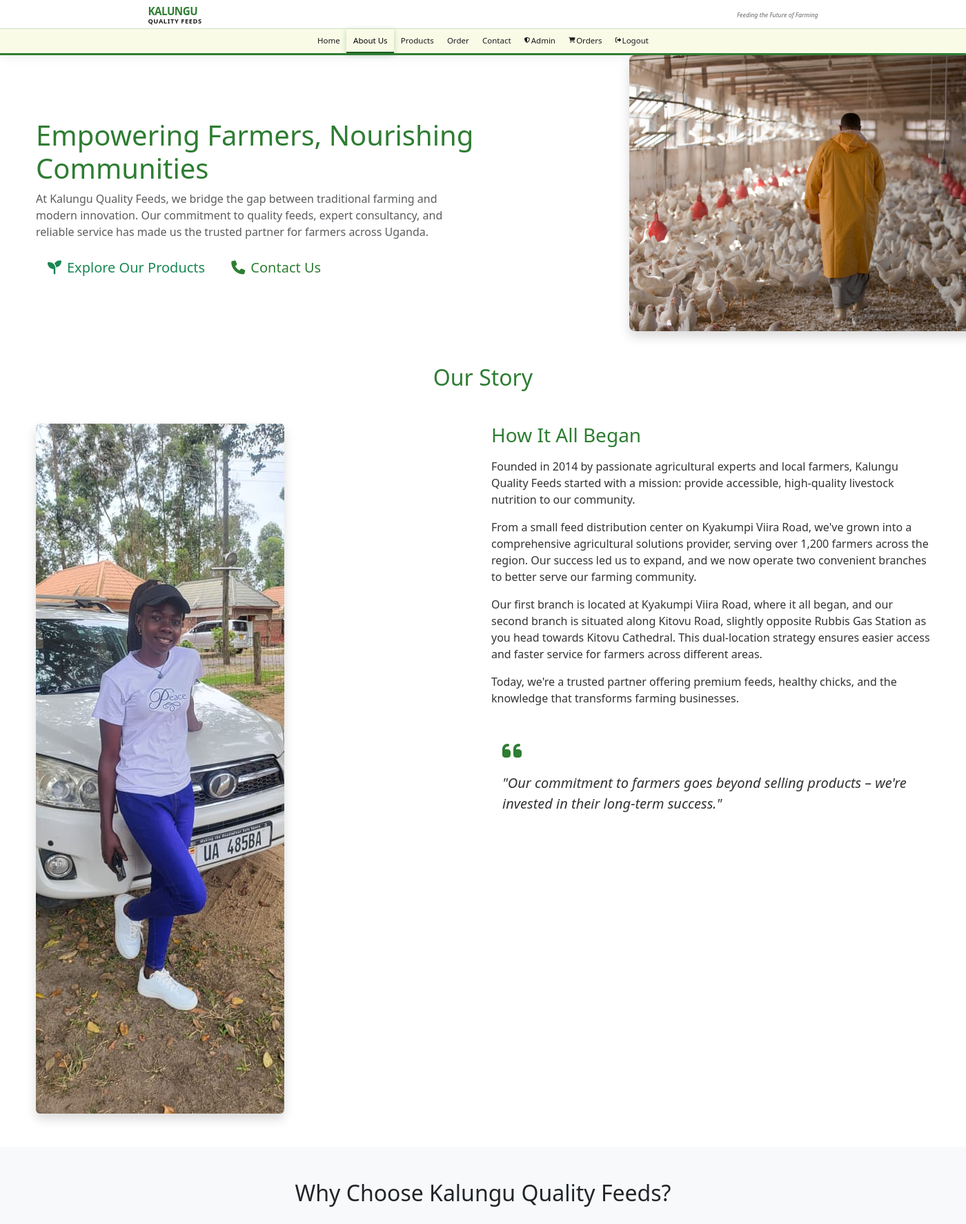
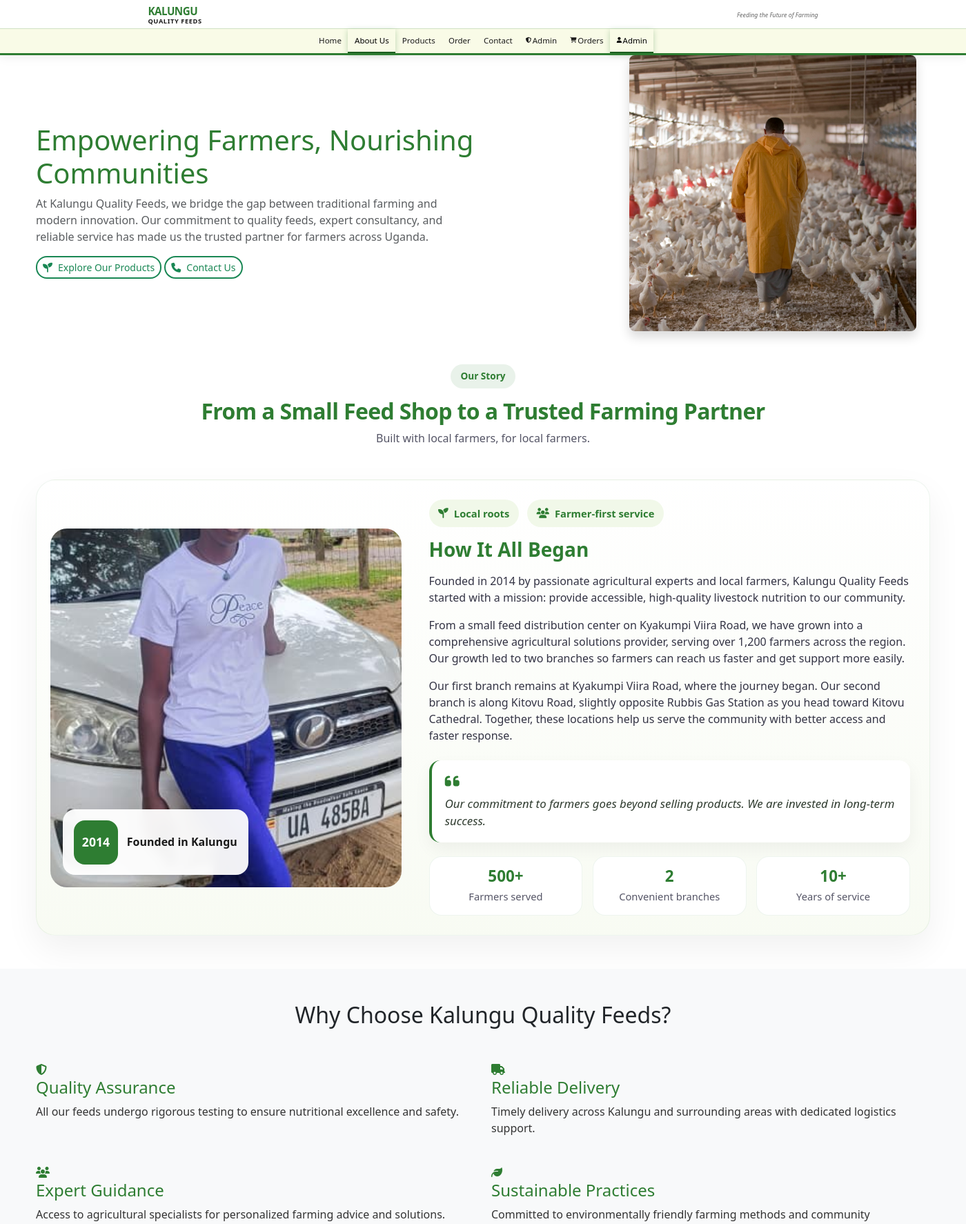
Before and after one commit to Angella-Malayika/poultry, a PHP site: page /project/about.php in a window 1400 px wide; the page is wider, and only the part inside the window is pictured. Shown: the top 1774 px of that part at 69% size. Run offline with PHP 8.4, Linux system fonts and the light colour scheme; a user stored in the database is signed in; some libraries are stand-ins or nearby versions.

Commit message:
ourstory improved

```diff
--- a/Admin/upload_photo.php
+++ b/Admin/upload_photo.php
@@ -440,7 +440,6 @@ if ($recent_result) {
             </div>
             <div class="d-flex align-items-center gap-3">
                 <span class="text-muted">Welcome, <?php echo htmlspecialchars((string) ($_SESSION['username'] ?? 'Admin')); ?></span>
-                <a href="adlogout.php" class="btn btn-outline-danger btn-sm"><i class="bi bi-box-arrow-left"></i> Logout</a>
             </div>
         </div>
 
--- a/Admin/view_messages.php
+++ b/Admin/view_messages.php
@@ -138,7 +138,7 @@ $unread_count = count(array_filter($messages, static function ($message) {
         }
     body { background: #f0f2f5; }
     .sidebar {
-        background: linear-gradient(135deg, #0f3c2a, #1f6b3f);
+        background: linear-gradient(135deg, var(--leaf-900), var(--leaf-700));
         min-height: 100vh;
         color: #fff;
         padding-top: 20px;
@@ -212,7 +212,6 @@ $unread_count = count(array_filter($messages, static function ($message) {
             <h5 class="mb-0"><i class="bi bi-envelope me-2"></i>Messages</h5>
             <div class="d-flex align-items-center gap-3">
                 <span class="text-muted">Welcome, <?php echo htmlspecialchars($_SESSION['username']); ?></span>
-                <a href="adlogout.php" class="btn btn-outline-danger btn-sm"><i class="bi bi-box-arrow-left"></i> Logout</a>
             </div>
         </div>
 
--- a/Admin/view_orders.php
+++ b/Admin/view_orders.php
@@ -187,7 +187,6 @@ $status_labels = [
             <h5 class="mb-0"><i class="bi bi-cart3 me-2"></i>Order Management</h5>
             <div class="d-flex align-items-center gap-3">
                 <span class="text-muted">Welcome, <?php echo htmlspecialchars($_SESSION['username']); ?></span>
-                <a href="adlogout.php" class="btn btn-outline-danger btn-sm"><i class="bi bi-box-arrow-left"></i> Logout</a>
             </div>
         </div>
 
--- a/about.php
+++ b/about.php
@@ -12,6 +12,199 @@
 </head>
 
 <body>
+    <style>
+        .section-heading h2 {
+    color: #2e7d32;
+    font-weight: 800;
+    letter-spacing: -0.02em;
+}
+
+.section-kicker {
+    display: inline-block;
+    padding: 0.45rem 0.9rem;
+    border-radius: 999px;
+    background: rgba(46, 125, 50, 0.1);
+    color: #2e7d32;
+    font-weight: 700;
+    font-size: 0.85rem;
+    margin-bottom: 0.9rem;
+}
+
+.section-heading p {
+    max-width: 760px;
+    margin: 0 auto;
+    color: #556;
+}
+
+.story-shell {
+    background: linear-gradient(180deg, #ffffff 0%, #f8fbf3 100%);
+    border: 1px solid rgba(46, 125, 50, 0.08);
+    border-radius: 28px;
+    padding: 1.25rem;
+    box-shadow: 0 20px 50px rgba(0, 0, 0, 0.06);
+}
+
+.story-visual {
+    position: relative;
+    border-radius: 24px;
+    overflow: hidden;
+    min-height: 520px;
+    background: #e9f3e7;
+}
+
+.story-image {
+    width: 100%;
+    height: 520px;
+    object-fit: cover;
+    display: block;
+}
+
+.story-badge {
+    position: absolute;
+    left: 18px;
+    bottom: 18px;
+    background: rgba(255, 255, 255, 0.94);
+    backdrop-filter: blur(8px);
+    border-radius: 18px;
+    padding: 0.95rem 1rem;
+    display: flex;
+    gap: 0.8rem;
+    align-items: center;
+    box-shadow: 0 10px 30px rgba(0, 0, 0, 0.12);
+}
+
+.story-badge-number {
+    display: inline-flex;
+    align-items: center;
+    justify-content: center;
+    width: 64px;
+    height: 64px;
+    border-radius: 16px;
+    background: #2e7d32;
+    color: #fff;
+    font-size: 1.1rem;
+    font-weight: 800;
+}
+
+.story-badge-text {
+    color: #1a1a1a;
+    font-weight: 700;
+    line-height: 1.3;
+}
+
+.story-content {
+    padding: 0.5rem 0.5rem 0.5rem 1rem;
+}
+
+.story-content h3 {
+    color: #2e7d32;
+    font-weight: 800;
+    margin-bottom: 1rem;
+}
+
+.story-content p {
+    color: #334;
+    margin-bottom: 1rem;
+}
+
+.story-meta {
+    display: flex;
+    flex-wrap: wrap;
+    gap: 0.75rem;
+    margin-bottom: 1rem;
+}
+
+.story-chip {
+    display: inline-flex;
+    align-items: center;
+    gap: 0.5rem;
+    padding: 0.55rem 0.85rem;
+    border-radius: 999px;
+    background: #f1f8e9;
+    color: #2e7d32;
+    font-weight: 700;
+    font-size: 0.92rem;
+}
+
+.story-quote {
+    margin: 1.5rem 0 1.25rem;
+    padding: 1.15rem 1.2rem;
+    border-left: 4px solid #2e7d32;
+    background: #fff;
+    border-radius: 16px;
+    box-shadow: 0 10px 24px rgba(0, 0, 0, 0.05);
+}
+
+.story-quote i {
+    color: #2e7d32;
+    font-size: 1.5rem;
+    margin-bottom: 0.5rem;
+}
+
+.story-quote blockquote {
+    margin: 0;
+    font-style: italic;
+    color: #2f3b2f;
+    font-size: 1.05rem;
+}
+
+.story-stats {
+    display: grid;
+    grid-template-columns: repeat(3, minmax(0, 1fr));
+    gap: 0.9rem;
+}
+
+.story-stat {
+    background: #fff;
+    border: 1px solid rgba(46, 125, 50, 0.08);
+    border-radius: 18px;
+    padding: 1rem;
+    text-align: center;
+}
+
+.story-stat strong {
+    display: block;
+    color: #2e7d32;
+    font-size: 1.4rem;
+    line-height: 1.1;
+}
+
+.story-stat span {
+    display: block;
+    color: #556;
+    font-size: 0.92rem;
+    margin-top: 0.35rem;
+}
+
+@media (max-width: 991px) {
+    .story-content {
+        padding: 0.25rem;
+    }
+
+    .story-visual,
+    .story-image {
+        min-height: 380px;
+        height: 380px;
+    }
+}
+
+@media (max-width: 576px) {
+    .story-stats {
+        grid-template-columns: 1fr;
+    }
+
+    .story-badge {
+        left: 12px;
+        right: 12px;
+    }
+
+    .story-badge-number {
+        width: 56px;
+        height: 56px;
+        flex: 0 0 56px;
+    }
+}
+    </style>
 <?php include 'header.php'; ?>
     <main class="about-page">
         <!-- Hero Section -->
@@ -28,16 +221,16 @@
                                 for farmers across Uganda.
                             </p>
                             <div class="about-hero-actions">
-                                <a class="btn  btn-lg text-success" href="product.php#feeds">
+                                <a class="btn  btn-sm rounded-4 border border-2 border-success text-success" href="product.php#feeds">
                                     <i class="fas fa-seedling me-2"></i>Explore Our Products
 </a>
-                                <a class="btn  btn-lg" href="contact.php" style="color: #2e7d32;">
+                                <a class="btn  btn-sm rounded-5 border border-2 border-success text-success" href="contact.php" style="color: #2e7d32;">
                                    <i class="fas fa-phone me-2"></i>Contact Us
                                 </a>
                             </div>
                         </div>
                     </div>
-                    <div class="col-lg-6">
+                    <div class="col-lg-4">
                         <div class="about-hero-media">
                             <img src="./images/white hen.jpg" alt="Kalungu Quality Feeds - Supporting Farmers" class="img-fluid rounded-3 shadow w-100" style="object-fit: cover; height: 400px; margin-left: 200px;">
                         </div>
@@ -49,42 +242,80 @@
         <!-- Our Story Section -->
         <section class="our-story py-5">
              <div class="container">
-                <h2 class="text-center mb-5" style="color: #2e7d32;">Our Story</h2>
-                <div class="row align-items-stretch g-4">
-                    <div class="col-lg-6">
-                        <div class="h-1000 d-flex align-items-center">
-                            <img src="./images/lydia.jpeg" alt="Our Journey" class="img-fluid rounded shadow w-800">
+        <div class="section-heading text-center mb-5">
+            <span class="section-kicker">Our Story</span>
+            <h2>From a Small Feed Shop to a Trusted Farming Partner</h2>
+            <p>Built with local farmers, for local farmers.</p>
+        </div>
+
+        <div class="story-shell">
+            <div class="row g-4 align-items-center">
+                <div class="col-lg-5">
+                    <div class="story-visual">
+                        <img src="./images/lydia.jpeg" alt="Our Journey" class="img-fluid story-image">
+                        <div class="story-badge">
+                            <span class="story-badge-number">2014</span>
+                            <span class="story-badge-text">Founded in Kalungu</span>
                         </div>
                     </div>
-                    <div class="col-lg-6">
-                        <div class="h-500 d-flex flex-column justify-content-center">
-                            <h3 class="mb-3" style="color: #2e7d32;">How It All Began</h3>
-                            <p style="color: #333;">
+                </div>
+
+                <div class="col-lg-7">
+                    <div class="story-content">
+                        <div class="story-meta">
+                            <div class="story-chip">
+                                <i class="fas fa-seedling"></i>
+                                Local roots
+                            </div>
+                            <div class="story-chip">
+                                <i class="fas fa-users"></i>
+                                Farmer-first service
+                            </div>
+                        </div>
+
+                        <h3>How It All Began</h3>
+                        <p>
                             Founded in 2014 by passionate agricultural experts and local farmers, Kalungu Quality Feeds
                             started with a mission: provide accessible, high-quality livestock nutrition to our community.
                         </p>
-                            <p style="color: #333;">
-                                From a small feed distribution center on Kyakumpi Viira Road, we've grown into a comprehensive
-                                agricultural solutions provider, serving over 1,200 farmers across the region. Our success led us to expand, and we now operate two convenient branches to better serve our farming community.
+                        <p>
+                            From a small feed distribution center on Kyakumpi Viira Road, we have grown into a
+                            comprehensive agricultural solutions provider, serving over 1,200 farmers across the region.
+                            Our growth led to two branches so farmers can reach us faster and get support more easily.
                         </p>
-                            <p style="color: #333;">
-                                Our first branch is located at Kyakumpi Viira Road, where it all began, and our second branch is situated along Kitovu Road, slightly opposite Rubbis Gas Station as you head towards Kitovu Cathedral. This dual-location strategy ensures easier access and faster service for farmers across different areas.
+                        <p>
+                            Our first branch remains at Kyakumpi Viira Road, where the journey began. Our second branch
+                            is along Kitovu Road, slightly opposite Rubbis Gas Station as you head toward Kitovu Cathedral.
+                            Together, these locations help us serve the community with better access and faster response.
                         </p>
-                            <p style="color: #333;">
-                                Today, we're a trusted partner offering premium feeds, healthy chicks, and the knowledge
-                                that transforms farming businesses.
-                            </p>
-                            <div class="mt-3 p-3" style="background-color: #fff; border-left: 4px; border-radius: 4px; height:min-content; width:fit-content">
-                                <i class="fas fa-quote-left fa-2x mb-3" style="color: #2e7d32;"></i>
-                                <blockquote class="blockquote mb-0">
-                                    <p class="mb-2" style="color: #333; font-style: italic;">"Our commitment to farmers goes beyond selling products – we're invested in their long-term success."</p>
-                                    <!-- <footer class="blockquote-footer" style="color: #2e7d32;">Founder's Vision</footer> -->
+
+                        <div class="story-quote">
+                            <i class="fas fa-quote-left"></i>
+                            <blockquote>
+                                Our commitment to farmers goes beyond selling products. We are invested in long-term success.
                             </blockquote>
+                        </div>
+
+                        <div class="story-stats">
+                            <div class="story-stat">
+                                <strong>500+</strong>
+                                <span>Farmers served</span>
+                            </div>
+                            <div class="story-stat">
+                                <strong>2</strong>
+                                <span>Convenient branches</span>
+                            </div>
+                            <div class="story-stat">
+                                <strong>10+</strong>
+                                <span>Years of service</span>
                             </div>
                         </div>
                     </div>
                 </div>
             </div>
+        </div>
+    </div>
+
         </section>
 
         <!-- Why Choose Us -->
@@ -235,31 +466,13 @@
                             </div>
                         </div>
                     </div>
-
-                    <!-- <div class="col-md-4">
-                        <div class="mvv-card card border-0 shadow-sm h-100">
-                            <div class="card-body text-center">
-                                <div class="mvv-icon mb-3">
-                                    <i class="fas fa-heart fa-3x" style="color: #2e7d32;"></i>
-                                </div>
-                                <h4 style="color: #2e7d32;">Our Values</h4>
-                                <ul class="list-unstyled text-muted small">
-                                    <li class="mb-2"><i class="fas fa-check-circle me-2" style="color: #2e7d32;"></i>Transparency</li>
-                                    <li class="mb-2"><i class="fas fa-check-circle me-2" style="color: #2e7d32;"></i>Honesty</li>
-                                    <li class="mb-2"><i class="fas fa-check-circle me-2" style="color: #2e7d32;"></i>Maintaining rigorous quality control measures throughout production and distribution.</li>
-                                    <li class="mb-2"><i class="fas fa-check-circle me-2" style="color: #2e7d32;"></i>Prioritizing customer needs, provide excellent service and ensure timely delivery.</li>
-                                    <li><i class="fas fa-check-circle me-2" style="color: #2e7d32;"></i>Community Focus</li>
-                                </ul>
-                            </div>
-                        </div>
-                    </div> -->
                 </div>
             </div>
         </section>
 
         <!-- Timeline Section -->
-        <section class="about-timeline py-5" style="background-color: #f9fbe7;">
-            <div class="container">
+        <section class="about-timeline py-5"style="background-color: #f9fbe7;">
+            <div class="container text-center">
                 <h2 class="text-center mb-5" style="color: #2e7d32;">Our Journey & Support Process</h2>
                 <div class="timeline-container">
                     <div class="timeline-item">
@@ -299,13 +512,7 @@
             <div class="container">
                 <h2 class="text-center mb-5" style="color: #2e7d32;">Certifications & Quality Standards</h2>
                 <div class="row g-4">
-                    <!-- <div class="col-md-3 text-center">
-                        <div class="cert-card p-4 rounded shadow-sm h-100" style="background-color: #f9fbe7;">
-                            <i class="fas fa-award fa-3x  mb-3" style="color: #2e7d32;"></i>
-                            <h5 style="color: #2e7d32;">ISO Certified</h5>
-                            <p class="small" style="color: #333;">International quality management standards compliance</p>
-                        </div>
-                    </div> -->
+
                     <div class="col-md-3 text-center">
                         <div class="cert-card p-4 rounded shadow-sm h-100" style="background-color: #f9fbe7;">
                             <i class="fas fa-check-circle fa-3x mb-3" style="color: #2e7d32;"></i>
@@ -313,20 +520,7 @@
                             <p class="small" style="color: #333;">Uganda National Bureau of Standards certified products</p>
                         </div>
                     </div>
-                    <!-- <div class="col-md-3 text-center">
-                        <div class="cert-card p-4 rounded shadow-sm h-100" style="background-color: #f9fbe7;">
-                            <i class="fas fa-microscope fa-3x mb-3" style="color: #2e7d32;"></i>
-                            <h5 style="color: #2e7d32;">Lab Tested</h5>
-                            <p class="small" style="color: #333;">Regular nutritional analysis and quality control testing</p>
-                        </div>
-                    </div> -->
-                    <!-- <div class="col-md-3 text-center">
-                        <div class="cert-card p-4 rounded shadow-sm h-100" style="background-color: #f9fbe7;">
-                            <i class="fas fa-seedling fa-3x mb-3" style="color: #2e7d32;"></i>
-                            <h5 style="color: #2e7d32;">Organic Options</h5>
-                            <p class="small" style="color: #333;">Certified organic feed formulations available</p>
-                        </div>
-                    </div> -->
+
                 </div>
                 <div class="mt-5">
                     <h4 class="text-center mb-4" style="color: #2e7d32;">Our Quality Commitments</h4>
--- a/header.php
+++ b/header.php
@@ -34,7 +34,9 @@ if (session_status() === PHP_SESSION_NONE) {
                 echo '<a href="Admin/admin.php"><i class="fas fa-shield-alt"></i> Admin</a>';
                 echo '<a href="Admin/view_orders.php"><i class="fas fa-shopping-cart"></i> Orders</a>';
             }
-            echo '<a href="logout.php"><i class="fas fa-right-from-bracket"></i> Logout</a>';
+
+                echo '<a href=""><i class="fas fa-user"></i> ' . htmlspecialchars($_SESSION['username'] ?? 'Profile') . '</a>';
+
         } else {
             echo '<a href="login.php">Login</a>';
         }
--- a/product-details.php
+++ b/product-details.php
@@ -145,7 +145,6 @@ $benefits = !empty($product['benefits']) ? explode('|', $product['benefits']) :
 
                     <div class="detail-section">
                         <h3><i class="fas fa-warehouse me-2"></i>Storage Guidelines</h3>
-                        <p style="color: #333;"><?php echo htmlspecialchars($product['storage']); ?></p>
                     </div>
 
                     <!-- Additional Info -->
```
Also changed, not shown: Admin/admin.php (+2 -10 lines), assets/joy.css (+4 -3 lines), order.php (+9 -9 lines), product.php (+12 -5 lines). Lines whose indentation alone changed are shown as unchanged.
